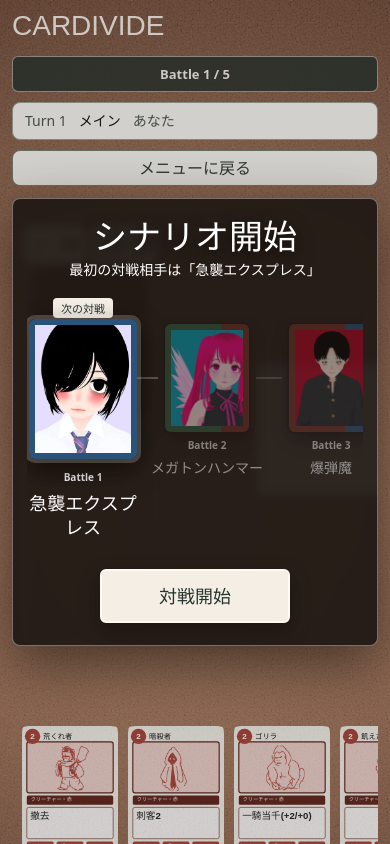
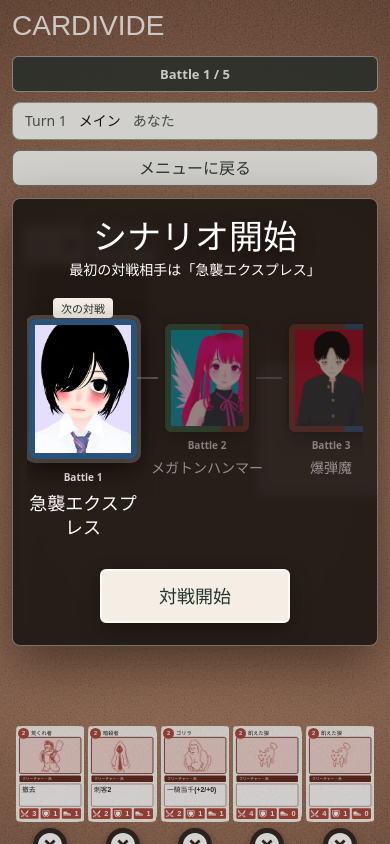
Before and after one commit to kurehajime/cardivide, a React (Vite) app: page / in a window 390 px wide. Both pictures are taken after a click on the button "シナリオ開始". Shown: the top 844 px of the page. Built offline with nearby package versions, Linux system fonts and the light colour scheme; a web font is replaced by a local one.

Commit message:
手札が収まるように

```diff
--- a/src/App.css
+++ b/src/App.css
@@ -2225,9 +2225,22 @@
   }
 
   .hand-panel {
-    grid-template-columns: repeat(5, minmax(96px, 1fr));
     justify-content: start;
     overflow-x: auto;
+  }
+
+  .hand-panel-bottom {
+    grid-template-columns: repeat(5, minmax(0, 1fr));
+    gap: 4px;
+    padding: 42px 4px 26px;
+    overflow-x: visible;
+  }
+
+  .hand-panel-bottom .hand-spell-play-button {
+    min-width: 52px;
+    min-height: 30px;
+    padding: 2px 6px;
+    font-size: 12px;
   }
 
   .player-hand-row {
```
